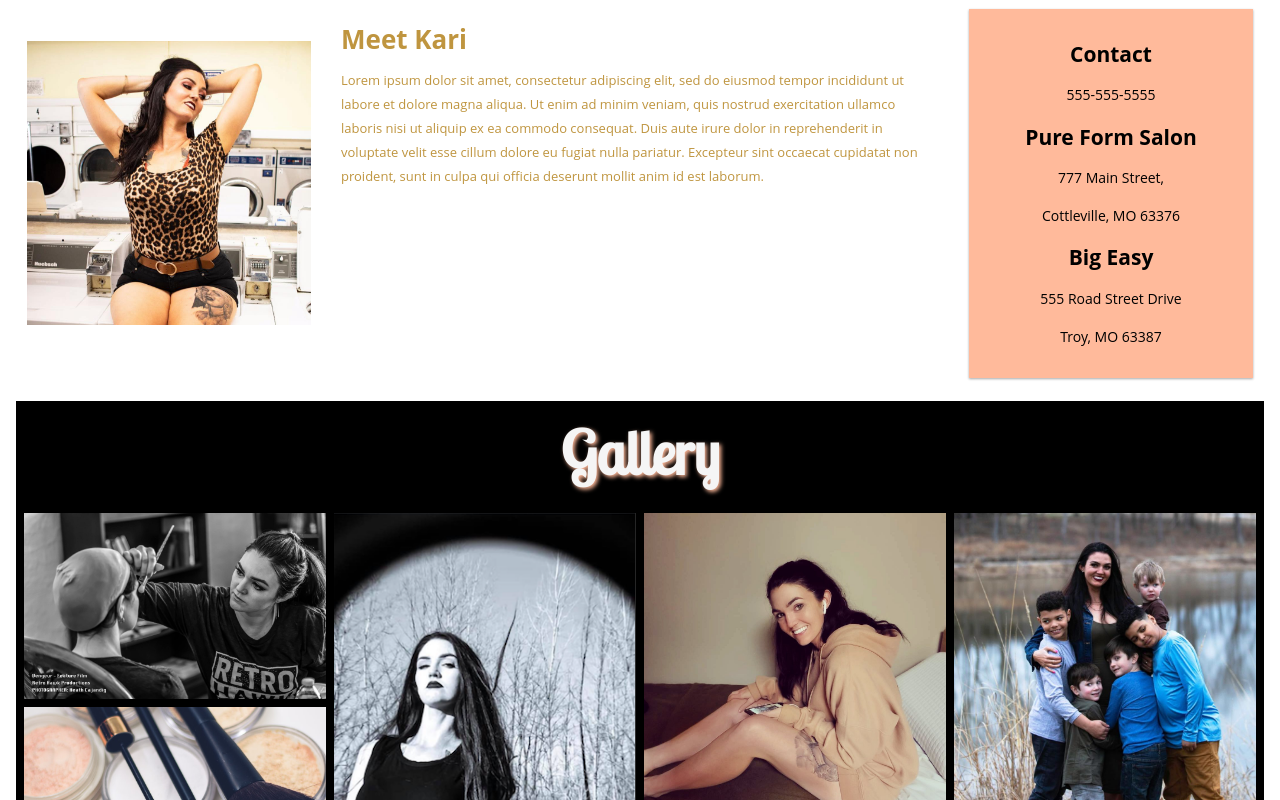
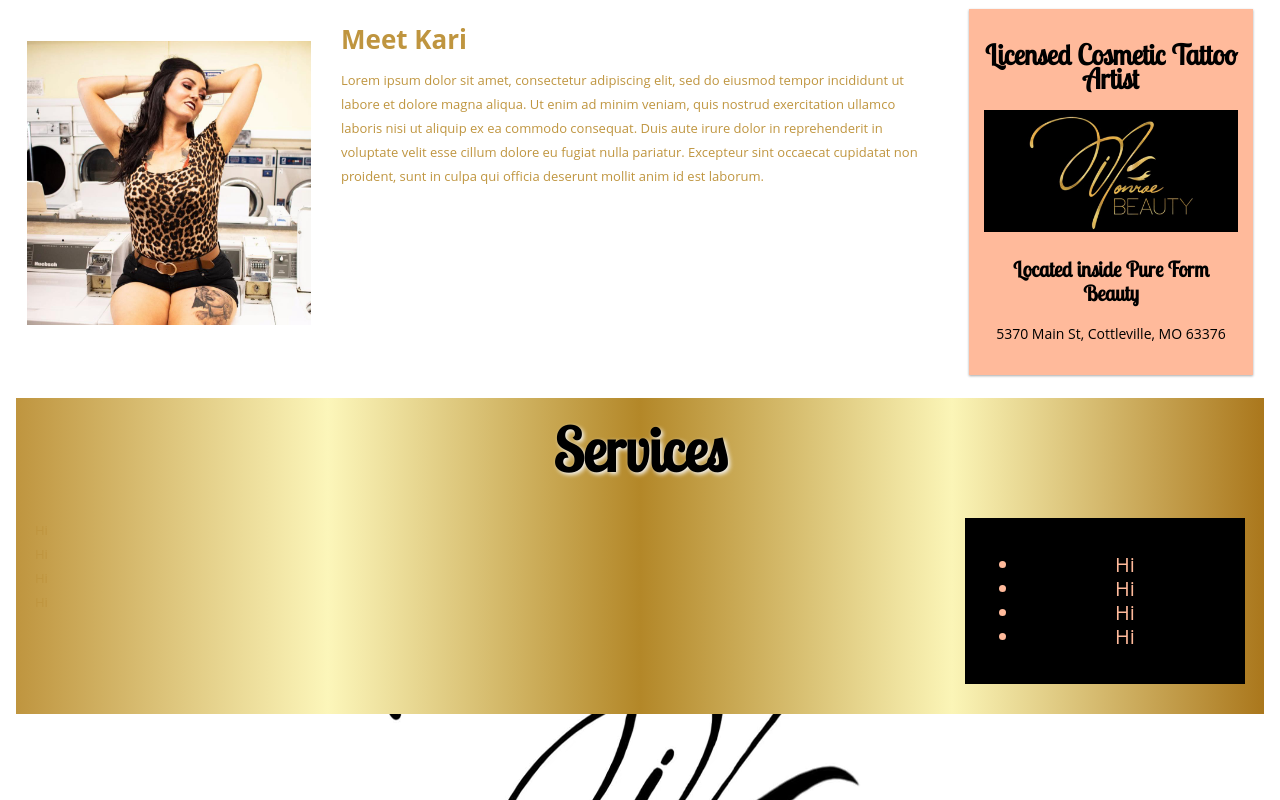
Before and after one commit to LDRMuse/kari_conquers_the_world, a React (Create React App) app in the folder client/: page / in a window 1280 px wide. Shown: the part 700-1500 px from the top of the page. Built offline with nearby package versions, Linux system fonts and the light colour scheme.

Commit message:
:lipstick: move scss around

```diff
--- a/client/src/App.scss
+++ b/client/src/App.scss
@@ -7,7 +7,7 @@ $gold3: #AA771C;
 $light1: #FCF6BA;
 $light2: #FBF5B7;
 $pink: #FFBA9B;
-$black: #000000;
+$black: #000;
 $white: whitesmoke;
 
 * {
@@ -93,6 +93,7 @@ html {
 
 .kariImage {
   margin-top: 2rem;
+  padding-bottom: 2rem;
 }
 
 .socialMedia {
@@ -102,24 +103,7 @@ html {
 
 .mainBody {
   margin-top: 20px;
-}
 
-.menu ul {
-  list-style-type: none;
-  margin: 0;
-  padding: 0;
-}
-
-.menu li {
-  background-color: $black;
-  box-shadow: 0 1px 3px rgba(0,0,0,0.12), 0 1px 2px rgba(0,0,0,0.24);
-  color: #ffffff;
-  margin-bottom: 10px;
-  padding: 15px;
-}
-
-.menu li:hover {
-  background-color: $pink;
 }
 
 .aside {
@@ -129,6 +113,10 @@ html {
   font-size: 14px;
   padding: 15px;
   text-align: center;
+}
+
+.asideFont {
+  font-family: 'Lobster Two', cursive;
 }
 
 .footer {
--- a/client/src/components/views/Home.js
+++ b/client/src/components/views/Home.js
@@ -1,6 +1,9 @@
 import React from 'react'
-import {PhotoGrid} from './photos/PhotoGrid'
-import kari from "/Users/Melissa/Code/dev/kari_conquers_the_world/client/src/images/kari1.jpg";
+import { PhotoGrid } from './photos/PhotoGrid'
+import { Menu } from './menu/Menu'
+
+import kari from "../../images/kari1.jpg";
+import monroeLogo from "../../images/monroeLogo.jpg";
 
 export const Home = () => {
   return (
@@ -10,12 +13,6 @@ export const Home = () => {
           <div className="col-3 col-s-3 menu">
             <ul>
               <img className='kariImage' src={kari} alt="logo" />
-          {/* <li>Microblading</li>
-          <li>Microshading</li>
-          <li>Lips</li>
-          <li>Eyeliner</li>
-          <li>Lash Extensions</li>
-          <li>Hair</li> */}
             </ul>
           </div>
 
@@ -26,18 +23,19 @@ export const Home = () => {
 
           <div className="col-3 col-s-12">
             <div className="aside">
-          <h2>Contact</h2>
-          <p>555-555-5555</p>
-          <h2>Pure Form Salon</h2>
-          <p>777 Main Street,</p>
-          <p>Cottleville, MO 63376</p>
-          <h2>Big Easy</h2>
-          <p>555 Road Street Drive</p>
-          <p>Troy, MO 63387</p>
+              <h1 className="asideFont">Licensed Cosmetic Tattoo Artist</h1>
+              <img src={monroeLogo} alt="monroeLogo" />
+              <h2 className="asideFont">Located inside Pure Form Beauty</h2>
+              <p>5370 Main St, Cottleville, MO 63376</p>
             </div>
           </div>
         </div>
       </div>
+
+      <div className='service-menu'>
+        <Menu />
+      </div>
+
       <div className='gallery'>
         <PhotoGrid />
       </div>
--- a/client/src/components/views/photos/PhotoGrid.js
+++ b/client/src/components/views/photos/PhotoGrid.js
@@ -29,7 +29,7 @@ import family7 from "../../../images/family7.jpg";
 export const PhotoGrid = () => {
   return (
     <body id='gallery'>
-      <h1 className='galleryHeader'>Gallery</h1>
+      <h1 className='galleryHeader'>Kari Conquers the World</h1>
       <div className="row">
 
         <div className="column makeup">
--- a/client/src/components/views/photos/photos.scss
+++ b/client/src/components/views/photos/photos.scss
@@ -52,4 +52,7 @@ img {
     flex: 100%;
     max-width: 100%;
   }
+  .galleryHeader {
+    font-size: 20px;
+  }
 }
```
Lines whose indentation alone changed are shown as unchanged.
